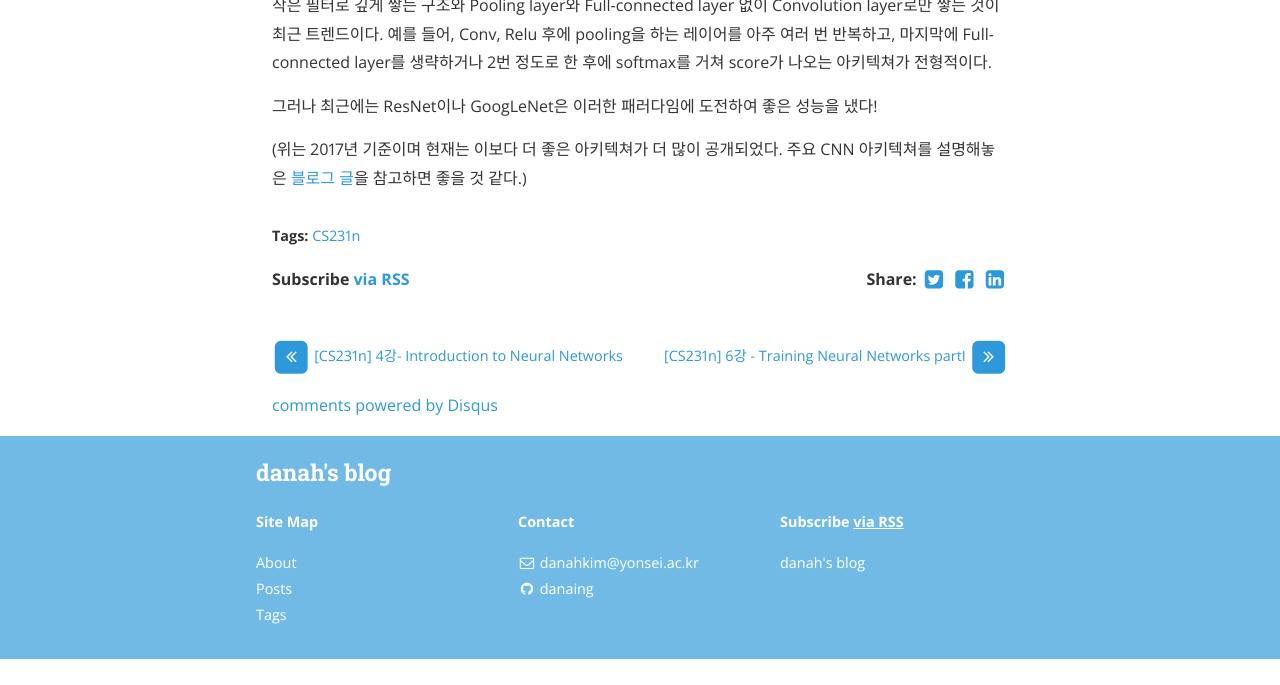
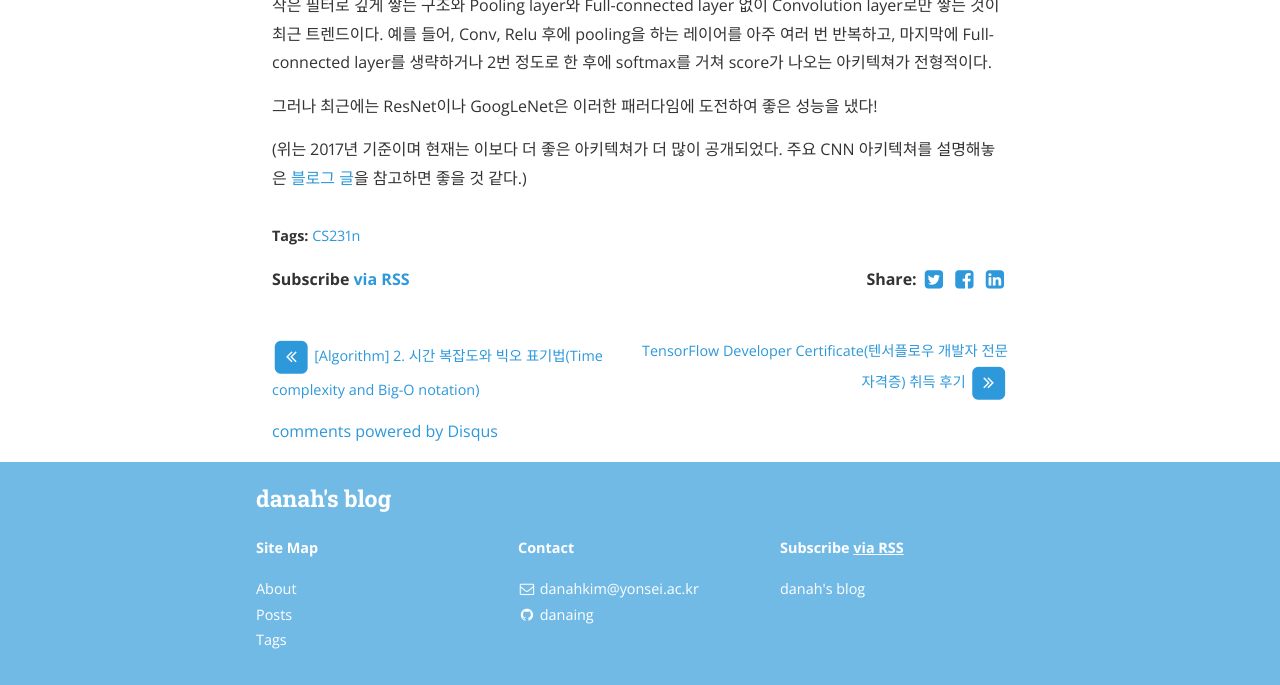
Before and after one commit to danaing/danaing.github.io-old.ver, a Jekyll site: the page built from _posts/2021-08-04-cs231n-05.md, in a window 1280 px wide and 900 px high, scrolled down 9880 px, cut to the strip 215-900 px from the top of the window. Built offline with Jekyll 4.4.1, drawn with Linux system fonts in a browser that asks for light colours; nearby versions of some CDN libraries; comment, search, counter and statistics services are not loaded; before the commit the page ends 10754 px from its top, so only the background shows below that; part of the change alters nothing that is shown; some of the changed text lies outside the part shown.

Commit message:
Revert "Update 2021-08-04-cs231n-05.md"
This reverts commit b22a5a45e300ac04f5faf7de80a274de5c488927.

```diff
--- a/_posts/2021-08-04-cs231n-05.md
+++ b/_posts/2021-08-04-cs231n-05.md
@@ -1,7 +1,7 @@
 ---
 layout: post
 title:  "[CS231n] 5강- Convolutional Neural Networks"
-date:   2021-08-04
+date:   2021-06-01
 author: danahkim
 tags: CS231n
 categories: Deep-Learning
```
